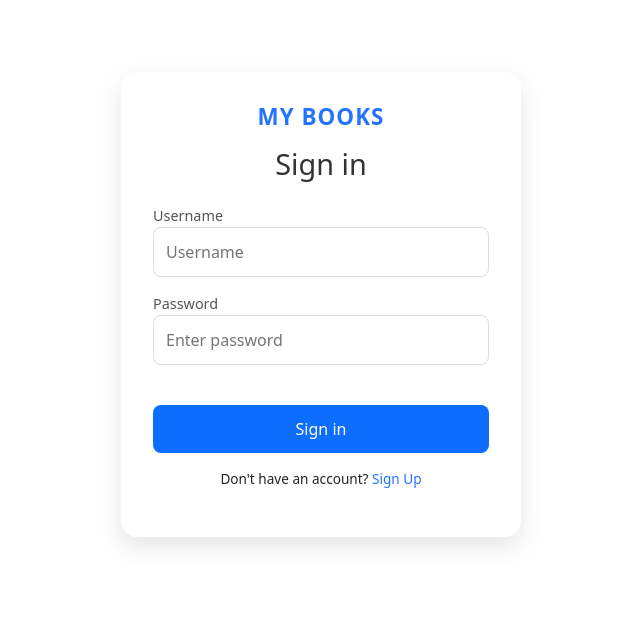
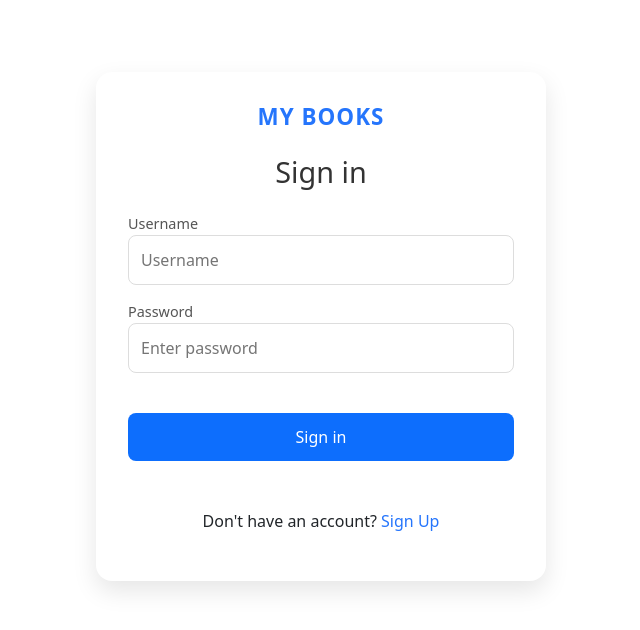
Before and after one commit to HikmatTatariPrivate/books-test, an Angular app in the folder books-test.client/: page /login in a window 1280 px wide. Shown: the top 630 px of the page, without its empty margins (319-959 px from the left). Built offline with nearby package versions, Linux system fonts and the light colour scheme.

Commit message:
Fix hosting on cloud

```diff
--- a/books-test.client/src/app/auth/auth.css
+++ b/books-test.client/src/app/auth/auth.css
@@ -1,32 +1,33 @@
 .app-title {
-  font-size: 1.4rem;
+  font-size: 1.4rem; /* scalable */
   font-weight: 600;
-  margin-bottom: 1rem;
+  margin-bottom: 24px; /* px for spacing */
   color: #2575fc;
   text-transform: uppercase;
   letter-spacing: 1px;
+  word-break: break-word;
 }
 
 .login-container {
   background: #fff;
-  padding: 2rem;
-  border-radius: 1rem;
+  padding: 32px; /* px */
+  border-radius: 16px;
   box-shadow: 0 10px 25px rgba(0,0,0,0.1);
-  width: 100%;
-  max-width: 400px;
-  margin: 3rem auto;
+  width: 90%;
+  max-width: 450px;
+  margin: 48px auto; /* px */
   text-align: center;
   animation: fadeIn 0.8s ease-in-out;
 }
 
   .login-container h1 {
-  margin-bottom: 1.5rem;
-  font-size: 1.8rem;
+    margin-bottom: 24px;
+    font-size: 1.8rem; /* scalable */
     color: #333;
   }
 
 .form-group {
-  margin-bottom: 1rem;
+  margin-bottom: 16px; /* px */
   text-align: left;
 }
 
@@ -38,10 +39,10 @@
 
   .form-group input {
     width: 100%;
-  padding: 0.75rem;
+    padding: 12px; /* px */
     border: 1px solid #ddd;
-  border-radius: 0.5rem;
-  font-size: 1rem;
+    border-radius: 8px;
+    font-size: 1rem; /* scalable */
     outline: none;
     transition: all 0.3s;
   }
@@ -53,9 +54,9 @@
 
 .btn {
   width: 100%;
-  padding: 0.75rem;
+  padding: 12px;
   border: none;
-  border-radius: 0.5rem;
+  border-radius: 8px;
   color: #fff;
   font-size: 1rem;
   cursor: pointer;
@@ -63,8 +64,8 @@
 }
 
 .extra-links {
-  margin-top: 1rem;
-  font-size: 0.85rem;
+  margin-top: 48px;
+  font-size: 1rem;
 }
 
   .extra-links a {
@@ -92,7 +93,7 @@
 
 .error {
   color: red;
-  font-size: 0.85em;
+  font-size: 1rem;
   margin-top: 4px;
 }
 
--- a/books-test.client/src/app/auth/signup.ts
+++ b/books-test.client/src/app/auth/signup.ts
@@ -45,7 +45,11 @@ export class SignUp {
         this.router.navigate(['/']);
       },
       error: (error: HttpErrorResponse) => {
-        this.submitError = error.error.message;
+        if (error.status === 0) {
+          this.submitError = error?.error?.message;
+        } else {
+          this.submitError = error?.message;
+        }
       }
     });
   }
--- a/books-test.client/src/app/books/books.css
+++ b/books-test.client/src/app/books/books.css
@@ -51,3 +51,16 @@
   display: flex;
   gap: 10px;
 }
+
+.action-col {
+  min-width: 100px;
+  text-align: center;
+  align-content: center
+}
+
+
+.table-col {
+  max-width: 200px;
+  word-wrap: break-word;
+  overflow-wrap: anywhere;
+}
--- a/books-test.client/src/app/books/books.html
+++ b/books-test.client/src/app/books/books.html
@@ -46,11 +46,11 @@
 
     <tbody>
       <tr *ngFor="let book of books; let i = index">
-        <td>{{ book.title }}</td>
-        <td>{{ book.author }}</td>
-        <td>{{ book.price }}</td>
+        <td class="table-col">{{ book.title }}</td>
+        <td class="table-col">{{ book.author }}</td>
+        <td class="table-col">{{ book.price }}</td>
 
-        <td class="text-center">
+        <td class="action-col">
           <button class="btn btn-sm btn-primary me-2"
                   (click)="editBook(book.id)">
             <fa-icon [icon]="faEdit"></fa-icon>
--- a/books-test.client/src/app/citations/citations.css
+++ b/books-test.client/src/app/citations/citations.css
@@ -50,3 +50,16 @@
   display: flex;
   gap: 10px;
 }
+
+.action-col {
+  min-width: 100px;
+  text-align: center;
+  align-content: center
+}
+
+
+.table-col {
+  max-width: 200px;
+  word-wrap: break-word;
+  overflow-wrap: anywhere;
+}
--- a/books-test.client/src/app/citations/citations.html
+++ b/books-test.client/src/app/citations/citations.html
@@ -27,8 +27,8 @@
   <table class="table table-hover table-bordered mt-3">
     <thead class="table-light">
       <tr>
-        <th>Citation</th>
-        <th>Action</th>
+        <th class="table-col">Citation</th>
+        <th >Action</th>
       </tr>
     </thead>
 
@@ -36,7 +36,7 @@
       <tr *ngFor="let citation of citations; let i = index">
         <td>{{ citation.text }}</td>
 
-        <td class="text-center">
+        <td class="action-col">
           <button class="btn btn-sm btn-primary me-2"
                   (click)="editCitation(citation.id)">
             <fa-icon [icon]="faEdit"></fa-icon>
--- a/books-test.client/src/app/mainpage/mainpage.css
+++ b/books-test.client/src/app/mainpage/mainpage.css
@@ -2,6 +2,8 @@
   display: flex;
   align-items: center;
   padding: 10px;
+  width: 100%;
+  justify-self: right;
 }
 
 .logout-btn {
--- a/books-test.client/src/app/mainpage/mainpage.html
+++ b/books-test.client/src/app/mainpage/mainpage.html
@@ -1,8 +1,9 @@
-<div class="header-bar">
+<head class="header-bar">
+  <meta name="viewport" content="width=700" />
   <button class="logout-btn" (click)="logout()">
     <fa-icon [icon]="faLogout"></fa-icon> Logout
   </button>
-</div>
+</head>
 
 <div class="d-flex pt-5 flex-grow-1 w-100">
   <div ngbNav #nav="ngbNav" [(activeId)]="active" class="nav-pills flex-column" orientation="vertical">
--- a/books-test.client/src/services/auth-service.ts
+++ b/books-test.client/src/services/auth-service.ts
@@ -15,7 +15,7 @@ export interface SignupResponse {
   providedIn: 'root'
 })
 export class AuthService {
-  private apiUrl = 'https://localhost:5238/api/authorize';
+  private apiUrl = 'https://books-test-server-e8akczebfghrgyhb.swedencentral-01.azurewebsites.net/api/authorize';
 
   constructor(private http: HttpClient) { }
 
--- a/books-test.client/src/services/books-service.ts
+++ b/books-test.client/src/services/books-service.ts
@@ -15,7 +15,7 @@ export interface Book {
 })
 export class BooksService {
 
-  private apiUrl = 'https://localhost:5238/api/books';
+  private apiUrl = 'https://books-test-server-e8akczebfghrgyhb.swedencentral-01.azurewebsites.net/api/books';
 
   constructor(private http: HttpClient) { }
 
--- a/books-test.client/src/services/citations-service.ts
+++ b/books-test.client/src/services/citations-service.ts
@@ -13,7 +13,7 @@ export interface Citation {
 })
 export class CitationsService {
 
-  private apiUrl = 'https://localhost:5238/api/citations';
+  private apiUrl = 'https://books-test-server-e8akczebfghrgyhb.swedencentral-01.azurewebsites.net/api/citations';
 
   constructor(private http: HttpClient) { }
 
```
Also changed, not shown: 1 other file (tests, documents, lock files or other folders). Lines whose indentation alone changed are shown as unchanged.
